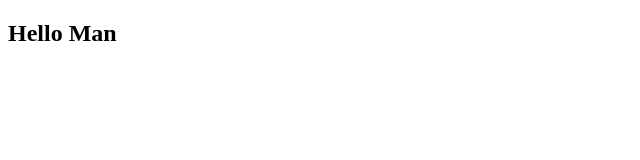
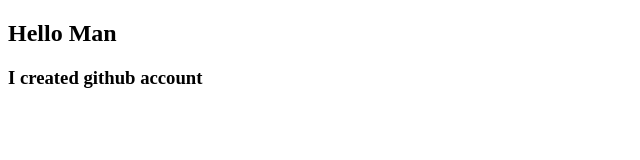
Before and after one commit to enamlimitless/first-website, a plain HTML site: page index.html in a window 1280 px wide. Shown: the whole page, without its empty margins (0-640 px from the left). Drawn offline with Linux system fonts and the light colour scheme.

Commit message:
add a header

```diff
--- a/index.html
+++ b/index.html
@@ -7,5 +7,6 @@
 </head>
 <body>
     <h2>Hello Man</h2>
+    <h3>I created github account</h3>
 </body>
 </html>
```
